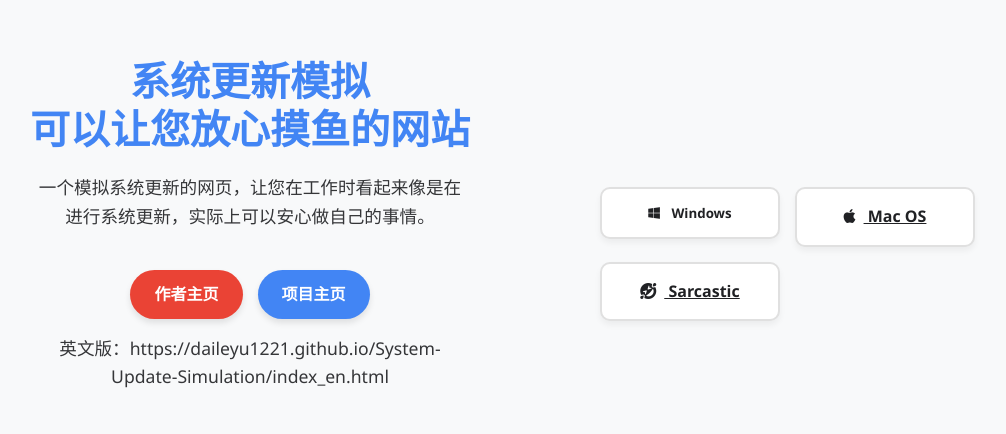
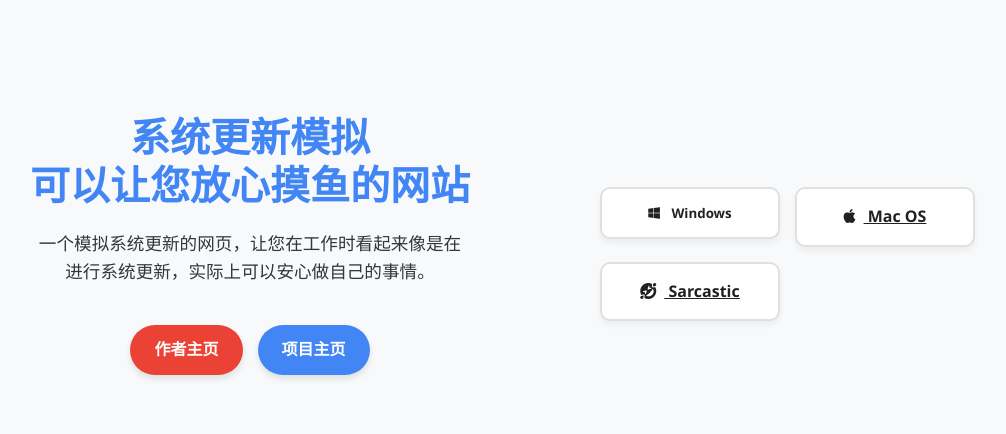
Before and after one commit to DaiLeYu1221/System-Update-Simulation, a plain HTML site: page index.html in a window 1280 px wide. Shown: the part 146-580 px from the top of the page, without its empty margins (80-1086 px from the left). Drawn offline with Linux system fonts and the light colour scheme.

Commit message:
Update index.html

```diff
--- a/index.html
+++ b/index.html
@@ -261,7 +261,7 @@
             <div class="btn-group">
                 <a href="https://github.com/DaiLeYu1221" class="btn btn-accent ripple">作者主页</a>
                 <a href="https://github.com/DaiLeYu1221/System-Update-Simulation" class="btn ripple">项目主页</a>
-                <p class="description">英文版：https://daileyu1221.github.io/System-Update-Simulation/index_en.html</p>
+                <a href="https://daileyu1221.github.io/System-Update-Simulation/index_en.html" target="_blank" style="display:none">切换英文版</a>
             </div>
         </div>
 
```
